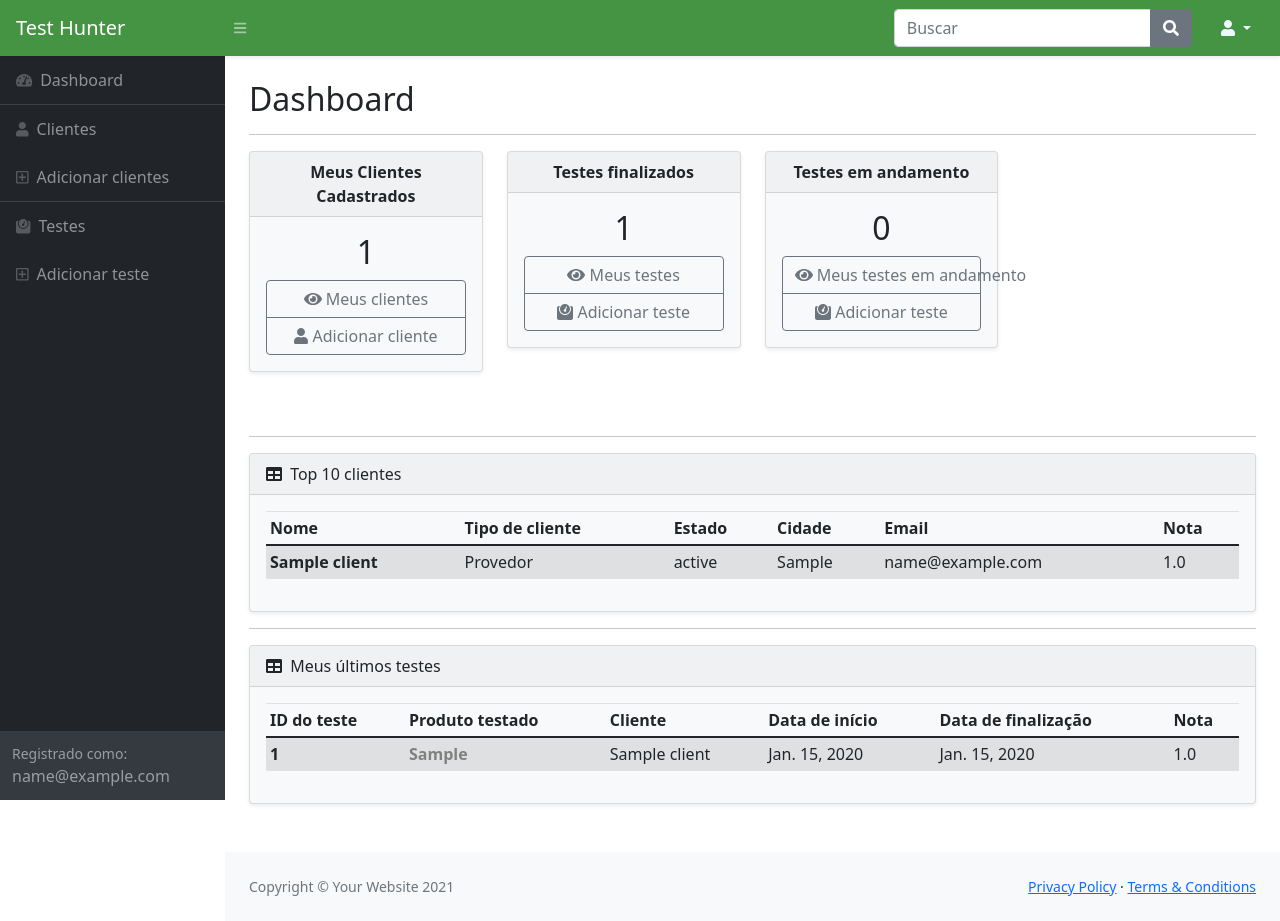
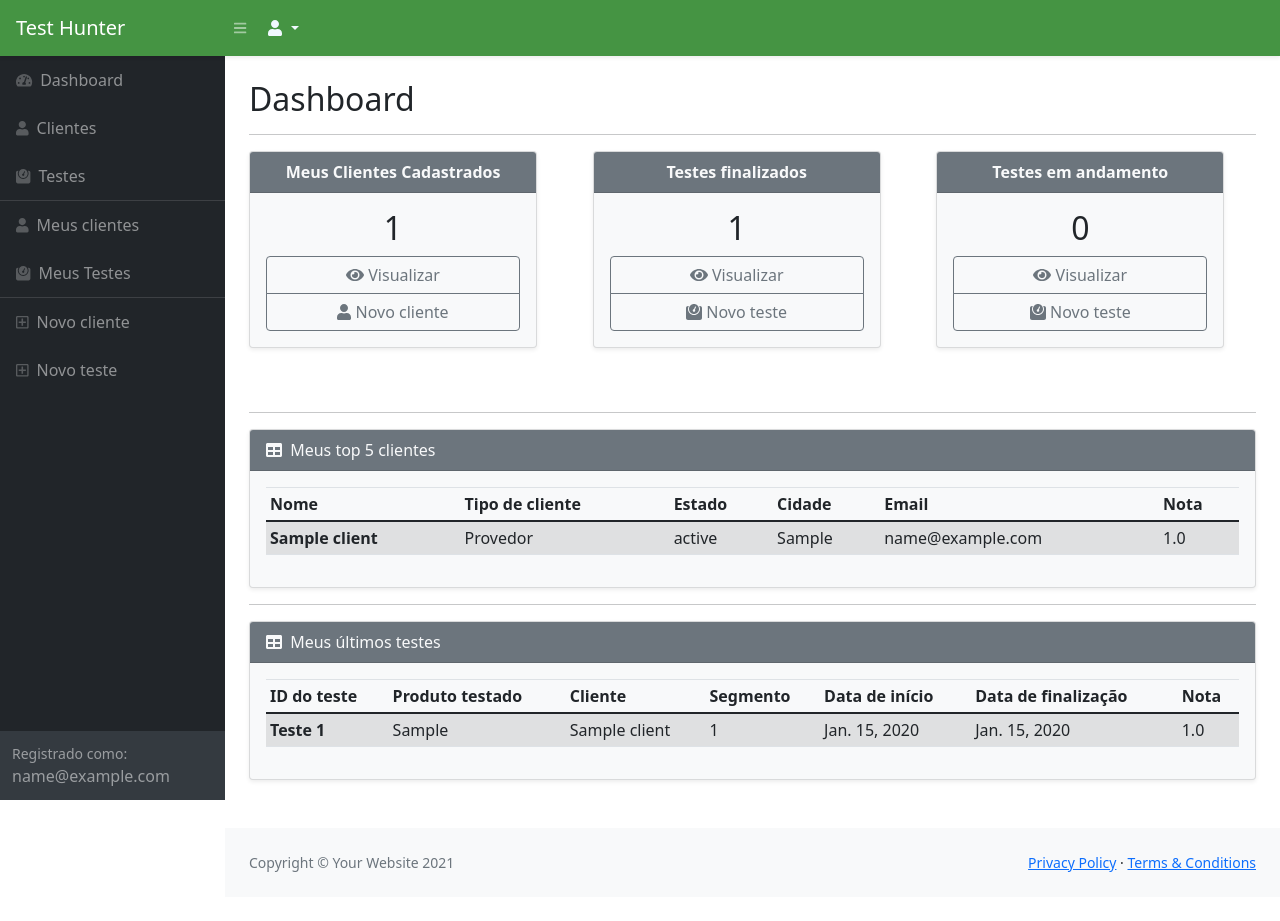
Before and after one commit to Hillerr/TestHunter, a Django app: page / in a window 1280 px wide. After the commit the page ends 872 px from the top, so only its background shows below. Run offline with Django 3.2, Linux system fonts and the light colour scheme; a user stored in the database is signed in; tables that the repository leaves empty hold one stand-in row (values such as "Sample post"); some libraries are stand-ins or nearby versions.

Commit message:
Frontend improvements

```diff
--- a/accounts/views.py
+++ b/accounts/views.py
@@ -84,10 +84,11 @@ def dashboard(request):
         else:
             clients_count = 0
 
-        tests = Test.objects.filter(user_id=user.id, status='Finalizado')
-        tests_count = tests.count()
+        tests = Test.objects.filter(user_id=user.id)
+        finished_tests = Test.objects.filter(status='Finalizado')
+        tests_count = finished_tests.count()
 
-        unfinished_tests = Test.objects.filter(user_id=user.id, status='Em andamento')
+        unfinished_tests = tests.filter(status='Em andamento')
         unfinished_tests_count = unfinished_tests.count()
 
         latest_tests = tests.order_by('-created_at')
--- a/templates/accounts/dashboard.html
+++ b/templates/accounts/dashboard.html
@@ -7,18 +7,18 @@
     <h1 class="h2 mt-4">Dashboard</h1>
     <hr>
     <div class="row">
-        <div class="col-md-3">
+        <div class="col-lg-4 col-md-6">
             <div class="card bg-light shadow-sm mb-5 text-center" style="max-width: 18rem;">
-                <div class="card-header"> <strong>Meus Clientes Cadastrados</strong> </div>
+                <div class="card-header bg-secondary"> <strong class="text-light">Meus Clientes Cadastrados</strong> </div>
                 <div class="card-body text-dark">
                     <h2>{{clients_count}}</h2>
                     <div class="row text-align-center">
                         <div class="btn-group-vertical">
                             <a href="{% url 'my_clients' %}" class="btn btn-outline-secondary">
-                                <i class="fa fa-eye"></i> Meus clientes
+                                <i class="fa fa-eye"></i> Visualizar
                             </a>
                             <a href="{% url 'new_client' %}" class="btn btn-outline-secondary">
-                                <i class="fa fa-user"></i> Adicionar cliente
+                                <i class="fa fa-user"></i> Novo cliente
                             </a>
 
                         </div>
@@ -26,36 +26,36 @@
                 </div>
             </div>
         </div>
-        <div class="col-md-3">
+        <div class="col-lg-4 col-md-6">
             <div class="card bg-light shadow-sm mb-5 text-center" style="max-width: 18rem;">
-                <div class="card-header"> <strong>Testes finalizados</strong> </div>
+                <div class="card-header bg-secondary"> <strong class="text-light">Testes finalizados</strong> </div>
                 <div class="card-body text-dark">
                     <h2>{{tests_count}}</h2>
                     <div class="row text-align-center">
                         <div class="btn-group-vertical">
                             <a href="{% url 'my_tests' %}" class="btn btn-outline-secondary">
-                                <i class="fa fa-eye"></i> Meus testes
+                                <i class="fa fa-eye"></i> Visualizar
                             </a>
                             <a href="{% url 'new_test' %}" class="btn btn-outline-secondary">
-                                <i class="fas fa-weight"></i> Adicionar teste</a>
+                                <i class="fas fa-weight"></i> Novo teste</a>
                         </div>
                     </div>
 
                 </div>
             </div>
         </div>
-        <div class="col-md-3">
+        <div class="col-lg-4 col-md-6">
             <div class="card bg-light shadow-sm mb-5 text-center" style="max-width: 18rem;">
-                <div class="card-header"> <strong>Testes em andamento</strong> </div>
+                <div class="card-header bg-secondary"> <strong class="text-light">Testes em andamento</strong> </div>
                 <div class="card-body text-dark">
                     <h2>{{unfinished_tests_count}}</h2>
                     <div class="row text-align-center">
-                        <div class="btn-group-vertical">
-                            <a href="{% url 'my_unfinished_tests' %}" class="btn btn-outline-secondary">
-                                <i class="fa fa-eye"></i> Meus testes em andamento
+                        <div class="col-md-12 btn-group-vertical flex-wrap">
+                            <a href="{% url 'my_unfinished_tests' %}" class="btn btn-outline-secondary btn-block">
+                                <i class="fa fa-eye"></i> Visualizar
                             </a>
                             <a href="{% url 'new_test' %}" class="btn btn-outline-secondary">
-                                <i class="fas fa-weight"></i> Adicionar teste
+                                <i class="fas fa-weight"></i> Novo teste
                             </a>
                         </div>
                     </div>
@@ -65,9 +65,9 @@
     </div>
     <hr>
     <div class="card shadow-sm bg-light mb-2">
-        <div class="card-header">
+        <div class="card-header bg-secondary text-light">
             <i class="fas fa-table me-1"></i>
-            Top 10 clientes
+            Meus top 5 clientes
         </div>
         <div class="card-body">
             <table class="table table-striped table-sm">
@@ -99,7 +99,7 @@
     </div>
     <hr>
     <div class="card shadow-sm bg-light mb-5">
-        <div class="card-header">
+        <div class="card-header bg-secondary text-light">
             <i class="fas fa-table me-1"></i>
             Meus últimos testes
         </div>
@@ -110,6 +110,7 @@
                         <th>ID do teste</th>
                         <th>Produto testado</th>
                         <th>Cliente</th>
+                        <th>Segmento</th>
                         <th>Data de início</th>
                         <th>Data de finalização</th>
                         <th>Nota</th>
@@ -118,11 +119,10 @@
                 <tbody>
                     {% for test in tests %}
                     <tr>
-                        <th scope="row"><a href="{% url 'test_detail' test.id %}"
-                                class="link-dark text-decoration-none">{{test.id}}</a></td>
-                        <th scope="row"><a href="#" class="text-decoration-none" style="color: gray;">{{test.product_tested}}</a>
-                            </td>
-                        <td>{{test.client}}</td>
+                        <th scope="row"><a href="{% url 'test_detail' test.id %}" class="link-dark text-decoration-none">Teste {{test.id}}</a></th>
+                        <td scope="row"><a href=""></a>{{test.product_tested}}</td>
+                        <td scope="row"><a href="{% url 'client_detail' test.client.id %}" class="link-dark text-decoration-none">{{test.client}}</a></td>
+                        <td>{{test.user.segment}}</td>
                         <td>{{test.start_date}}</td>
                         <td>{{test.end_date}}</td>
                         <td>{{test.final_grade}}</td>
--- a/templates/base.html
+++ b/templates/base.html
@@ -43,6 +43,7 @@
             <i class="fas fa-bars"></i>
         </button>
         <!-- Navbar Search-->
+        <!--
         <form class="d-none d-md-inline-block form-inline ms-auto me-0 me-md-3 my-2 my-md-0">
             <div class="input-group">
                 <input class="form-control" type="text" placeholder="Buscar" aria-label="Search for..."
@@ -51,6 +52,8 @@
                         class="fas fa-search"></i></button>
             </div>
         </form>
+        -->
+
         <div class="dropdown"  style="left: 0px;">
             <button class="btn dropdown-toggle"style="color: aliceblue;" type="button" id="dropdownMenuButton" data-toggle="dropdown"
                 aria-haspopup="true" aria-expanded="false">
@@ -84,7 +87,7 @@
                             </div>
                             Dashboard
                         </a>
-                        <hr class="mb-0 mt-0">
+
                         <a class="nav-link" href="{% url 'clients' %}">
                             <div class="sb-nav-link-icon">
                                 <i class="fas fa-user"></i>
@@ -92,13 +95,6 @@
                             Clientes
                         </a>
 
-                        <a class="nav-link" href="{% url 'new_client' %}">
-                            <div class="sb-nav-link-icon">
-                                <i class="far fa-plus-square"></i>
-                            </div>
-                            Adicionar clientes
-                        </a>
-                        <hr class="mb-0 mt-0">
                         <a class="nav-link" href="{% url 'tests' %}">
                             <div class="sb-nav-link-icon">
                                 <i class="fas fa-weight"></i>
@@ -106,11 +102,34 @@
                             Testes
                         </a>
 
+                        <hr class="mb-0 mt-0">
+                        <a class="nav-link" href="{% url 'my_clients' %}">
+                            <div class="sb-nav-link-icon">
+                                <i class="fas fa-user"></i>
+                            </div>
+                            Meus clientes
+                        </a>
+                        <a class="nav-link" href="{% url 'my_tests' %}">
+                            <div class="sb-nav-link-icon">
+                                <i class="fas fa-weight"></i>
+                            </div>
+                            Meus Testes
+                        </a>
+
+                        <hr class="mb-0 mt-0">
+
+                        <a class="nav-link" href="{% url 'new_client' %}">
+                            <div class="sb-nav-link-icon">
+                                <i class="far fa-plus-square"></i>
+                            </div>
+                            Novo cliente
+                        </a>
+
                         <a class="nav-link" href="{% url 'new_test' %}">
                             <div class="sb-nav-link-icon">
                                 <i class="far fa-plus-square"></i>
                             </div>
-                            Adicionar teste
+                            Novo teste
                         </a>
                     </div>
                 </div>
--- a/templates/client/new-client.html
+++ b/templates/client/new-client.html
@@ -2,9 +2,11 @@
 {% block content %}
 
 <div class="container">
-    <div class="row justify-content-center">
+    <div class="row justify-content-center mt-4">
         <div class="col-lg-11">
-            <div class="card shadow-sm border-dark rounded-lg mt-5">
+            <h2 class="h2">Novo Teste</h2>
+            <hr>
+            <div class="card shadow-sm rounded-lg mt-5">
                 <header class="card-header">
                     <strong class="d-inline-block mr-3">Novo Cliente</strong>
                         {% include 'includes/alerts.html' %}
--- a/tests/urls.py
+++ b/tests/urls.py
@@ -9,6 +9,7 @@ urlpatterns = [
     path('my_unfinished_tests/', views.my_unfinished_tests, name='my_unfinished_tests'),
     path('edit_test/<int:test_id>', views.edit_test, name='edit_test'),
     path('finish_test/', views.finish_test, name='finish_test'),
+    path('remove_test/', views.remove_test, name='remove_test'),
 
     path('add_test_image/<int:test_id>', views.add_test_image, name='add_test_image'),
     path('remove_test_image/<int:test_id>/<int:image_id>', views.remove_test_image, name='remove_test_image'),
```
Also changed, not shown: templates/tests/new-test.html (+13 -16 lines), templates/tests/test-detail.html (+93 -48 lines), templates/tests/test-edit.html (+3 -3 lines), templates/tests/tests-table.html (+5 -3 lines), tests/utils.py (+1 -1 lines), tests/views.py (+21 -2 lines), media/tests/images/Conector_UPC_desmontado_gsUDNA4.jpg (added), media/tests/images/apc_indication.png (added), media/tests/images/label_box_KIdn61K.png (added).
